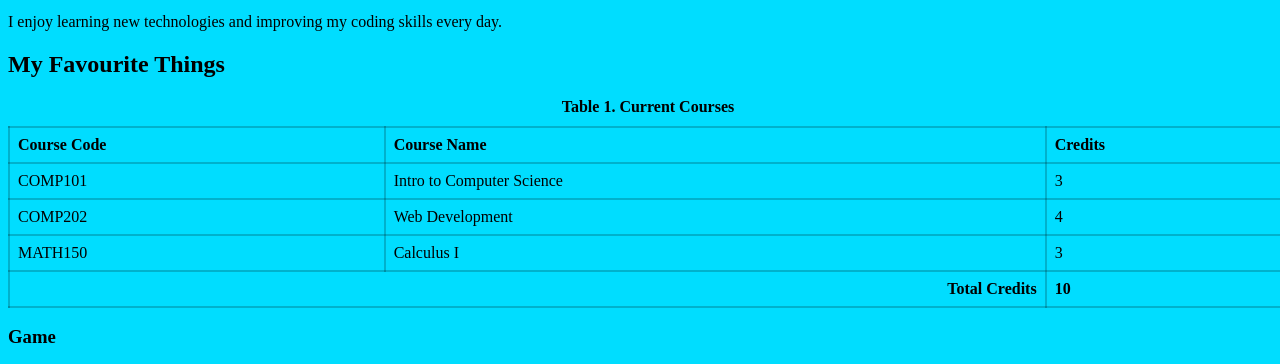
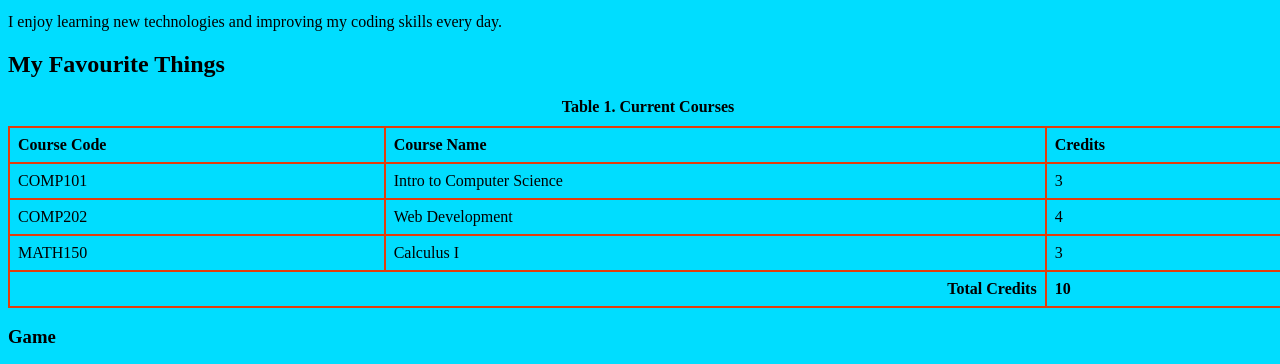
Before and after one commit to gaganjohal07/lab-1, a plain HTML site: page index.html in a window 1280 px wide. Shown: the part 416-780 px from the top of the page. Drawn offline with Linux system fonts and the light colour scheme.

Commit message:
intial commit

```diff
--- a/index.html
+++ b/index.html
@@ -21,7 +21,7 @@
     }
 
     th, td {
-      border: 2px solid rgba(0, 0, 0, 0.2);
+      border: 2px solid #e13e0d;
       padding: 8px;
       text-align: left;
     }
```
Also changed, not shown: survey.html (+1 -1 lines), 1 other file.
